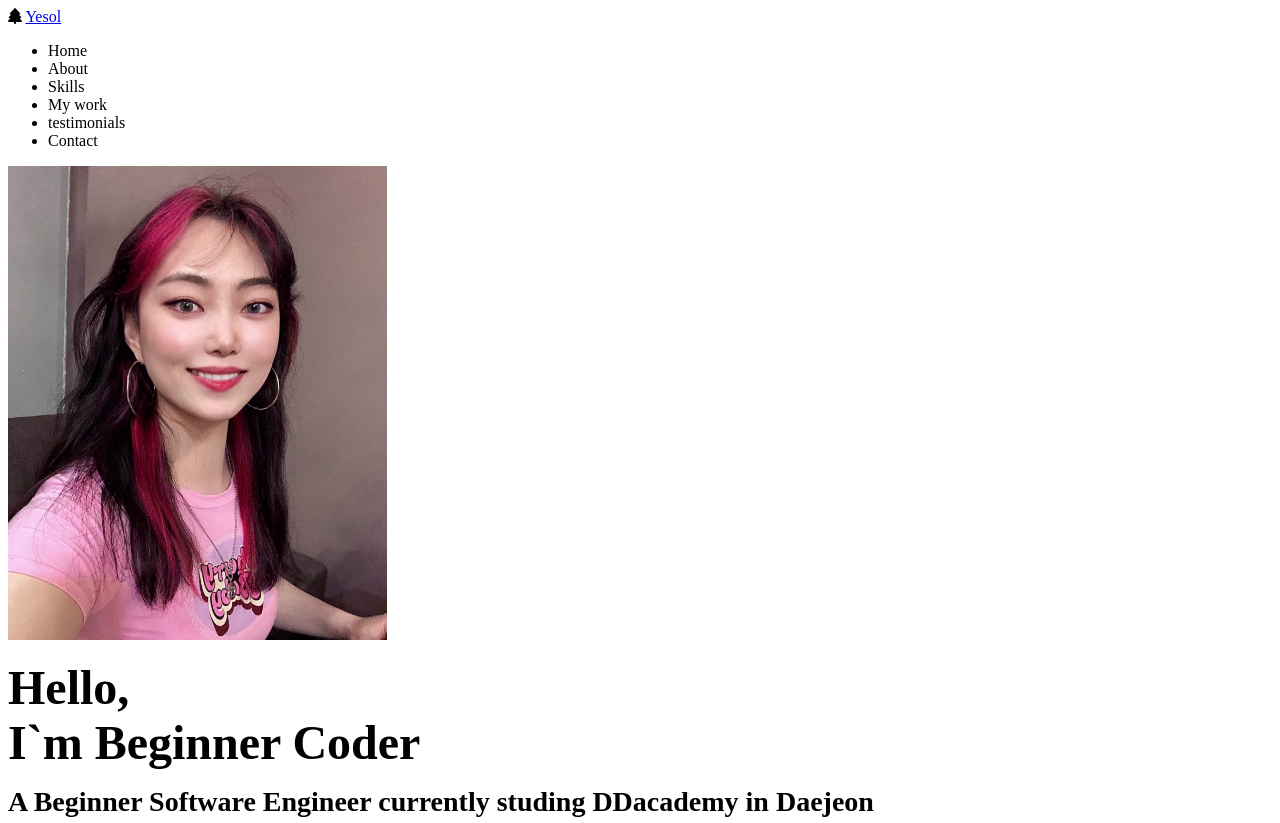
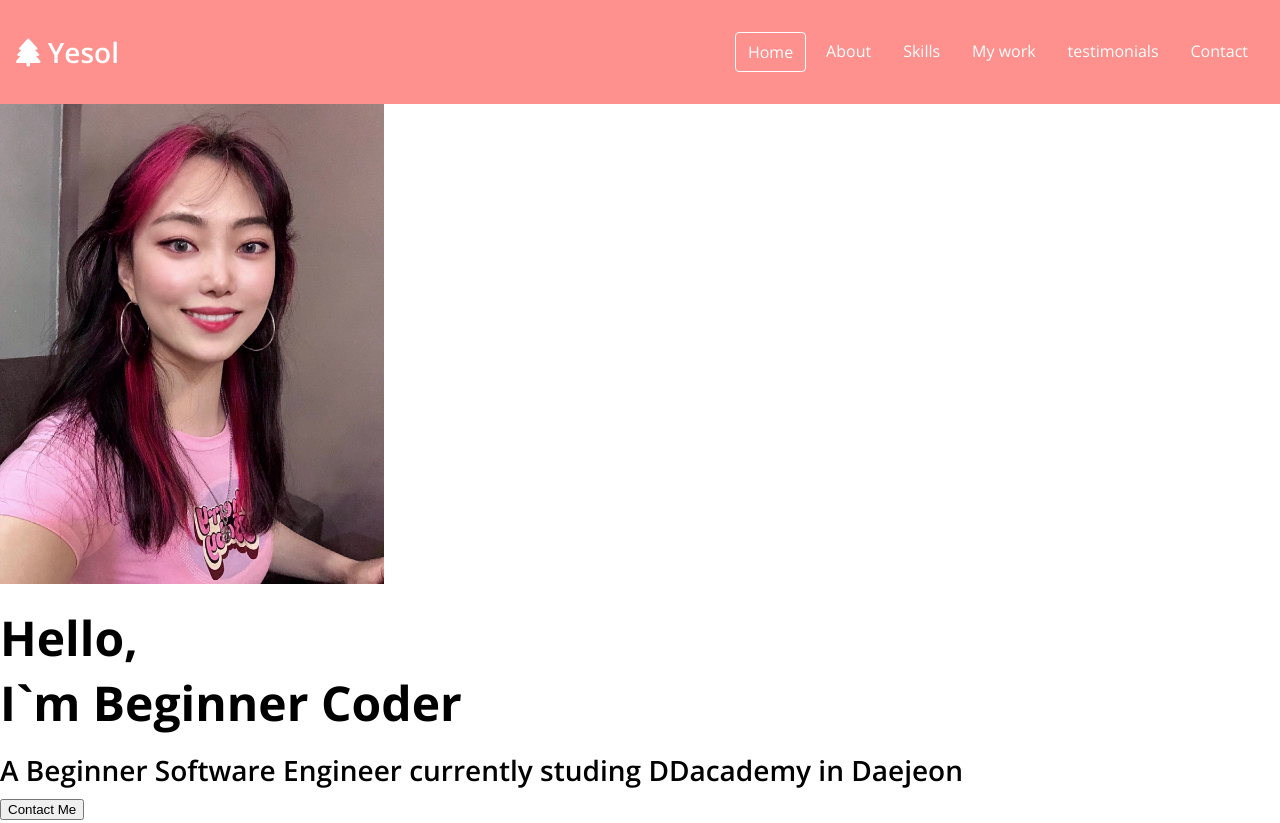
Before and after one commit to sol2yeet/sol2-portfolio, a plain HTML site: page index.html in a window 1280 px wide. Shown: the top 823 px of the page. Drawn offline with nearby package versions, Linux system fonts and the light colour scheme.

Commit message:
CSS : Navbar

```diff
--- a/index.html
+++ b/index.html
@@ -26,14 +26,14 @@
                 <i class="fas fa-tree"></i>
                 <a href="#">Yesol</a>
             </div>
-            <div class="narbar_menu">
-                <ul>
-                    <li class="navbar_menu_items">Home</li>
-                    <li class="navbar_menu_items">About</li>
-                    <li class="navbar_menu_items">Skills</li>
-                    <li class="navbar_menu_items">My work</li>
-                    <li class="navbar_menu_items">testimonials</li>
-                    <li class="navbar_menu_items">Contact</li>
+            <div class="navbar_menu">
+                <ul class="navbar_menu">
+                    <li class="navbar_menu_item active">Home</li>
+                    <li class="navbar_menu_item">About</li>
+                    <li class="navbar_menu_item">Skills</li>
+                    <li class="navbar_menu_item">My work</li>
+                    <li class="navbar_menu_item">testimonials</li>
+                    <li class="navbar_menu_item">Contact</li>
                 </ul>
 
             </div>
--- a/style.css
+++ b/style.css
@@ -28,12 +28,29 @@
   --weight-regular: 400;
 
   /*Size*/
+  --size-border-radius: 4px;
 }
 
 /*Universal tag
 공통적으로 들어가는 속성*/
 * {
   box-sizing: border-box;
+}
+
+body {
+  margin: 0;
+  font-family: "Open Sans", sans-serif;
+  cursor: default;
+}
+
+a {
+  text-decoration: none;
+  color: white;
+}
+
+ul {
+  list-style-type: none;
+  padding-left: 0;
 }
 
 /* Typography
@@ -66,3 +83,38 @@ p {
   color: var(--color-black);
   margin: 4px 0;
 }
+
+/*navbar*/
+
+#navbar {
+  display: flex;
+  justify-content: space-between;
+  background-color: var(--color-pink);
+  align-items: center;
+  color: var(--color-white);
+  padding: 16px;
+}
+
+.navbar_menu {
+  display: flex;
+}
+
+.navbar_logo {
+  font-size: var(--font-medium);
+  font-weight: var(--weight-semi-bold);
+}
+
+.navbar_menu_item {
+  padding: 8px 12px;
+  margin: 0 4px;
+  cursor: pointer;
+  border-radius: var(--size-border-radius);
+}
+
+.navbar_menu_item.active {
+  border: 1px solid var(--color-white);
+}
+
+.navbar_menu_item:hover {
+  background-color: var(--color-dark-pink);
+}
```
